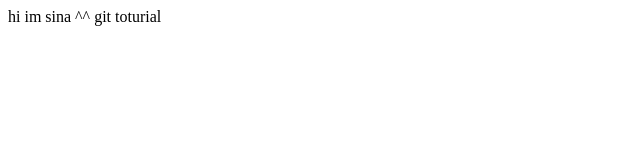
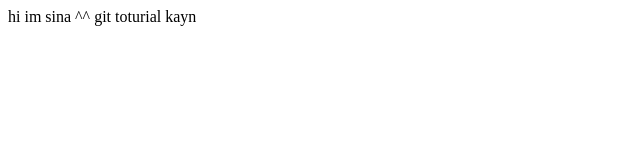
Before and after one commit to sina489222/urban-octo-invention, a plain HTML site: page index.html in a window 1280 px wide. Shown: the full height of the page, 0-640 px from the left. Drawn offline with Linux system fonts and the light colour scheme.

Commit message:
add kayn text

```diff
--- a/index.html
+++ b/index.html
@@ -10,6 +10,7 @@
 <body>
     hi im sina ^^
     git toturial
+    kayn
 </body>
 
 </html>
```
